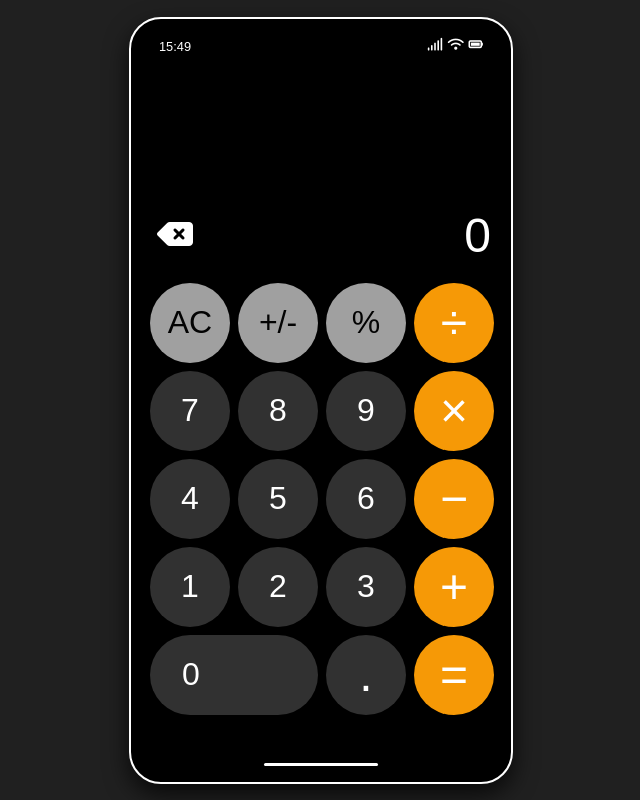
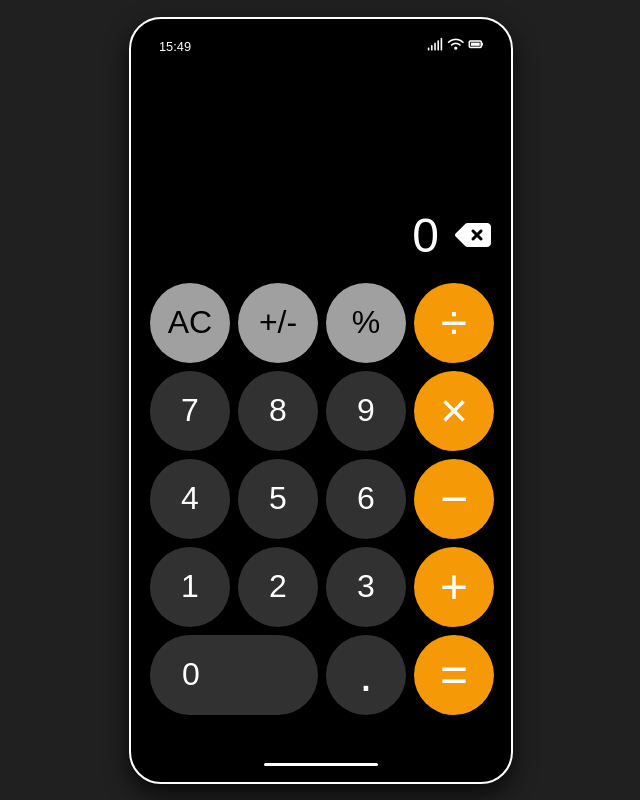
Before and after one commit to adrianjankowicz/calculator-app, a plain HTML site: page index.html in a window 1280 px wide. Shown: the whole page, without its empty margins (319-959 px from the left). Drawn offline with Linux system fonts and the light colour scheme.

Commit message:
design change and readme edit

```diff
--- a/index.html
+++ b/index.html
@@ -5,7 +5,7 @@
     <meta name="viewport" content="width=device-width, initial-scale=1.0" />
     <link rel="stylesheet" type="text/css" href="styles.css" />
     <script src="https://kit.fontawesome.com/f85441742e.js" crossorigin="anonymous"></script>
-    <title>Calculator</title>
+    <title>Calculator APP</title>
   </head>
   <body>
     <div class="container">
@@ -21,10 +21,8 @@
           </div>
         </div>
         <div class="score">
-          <button type="button" class="remove">
-            <i class="fa-solid fa-delete-left"></i>
-          </button>
           <p class="result">0</p>
+            <i class="remove fa-solid fa-delete-left"></i>
         </div>
       </div>
       <div class="bottom-screen">
--- a/styles.css
+++ b/styles.css
@@ -50,29 +50,21 @@ body {
   display: flex;
   justify-content: space-between;
   align-items: center;
-  text-align: center;
+  text-align: end;
 }
 
 .remove {
-  width: 3rem;
-  height: 3rem;
-  background-color: black;
+  width: auto;
   color: white;
-  outline: none;
   font-size: 2rem;
   transition: background-color 0.3s ease, color 0.3s ease;
-}
-
-.history {
-  display: flex;
-}
-
-.history p {
-  justify-content: end;
+  margin-left: 1rem;
+  cursor: pointer;
 }
 
 .result {
   font-size: 3rem;
+  flex-grow: 1;
 }
 
 .bottom-screen {
@@ -161,6 +153,10 @@ hr {
   background-color: rgb(220, 220, 220);
 }
 
+.remove:hover{
+    color:rgb(220, 220, 220);
+}
+
 .divider:hover,
 .multiplier:hover,
 .minus:hover,
@@ -179,7 +175,6 @@ hr {
 .multiplier:focus,
 .minus:focus,
 .plus:focus,
-.equal:focus,
 .button-operation-selected {
   background-color: white;
   color: rgb(246, 153, 6);
```
Also changed, not shown: app1.PNG (added), app2.PNG (added), app3.PNG (added), 1 other file.
